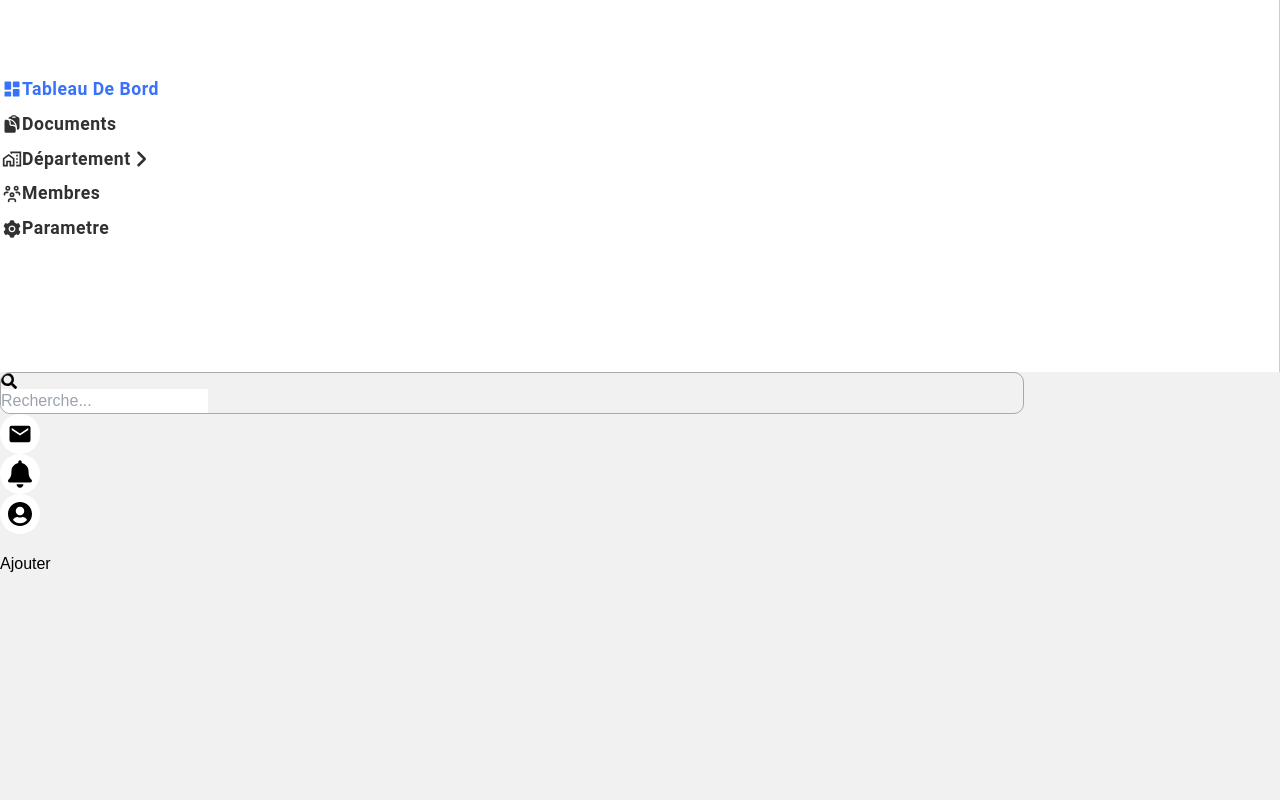
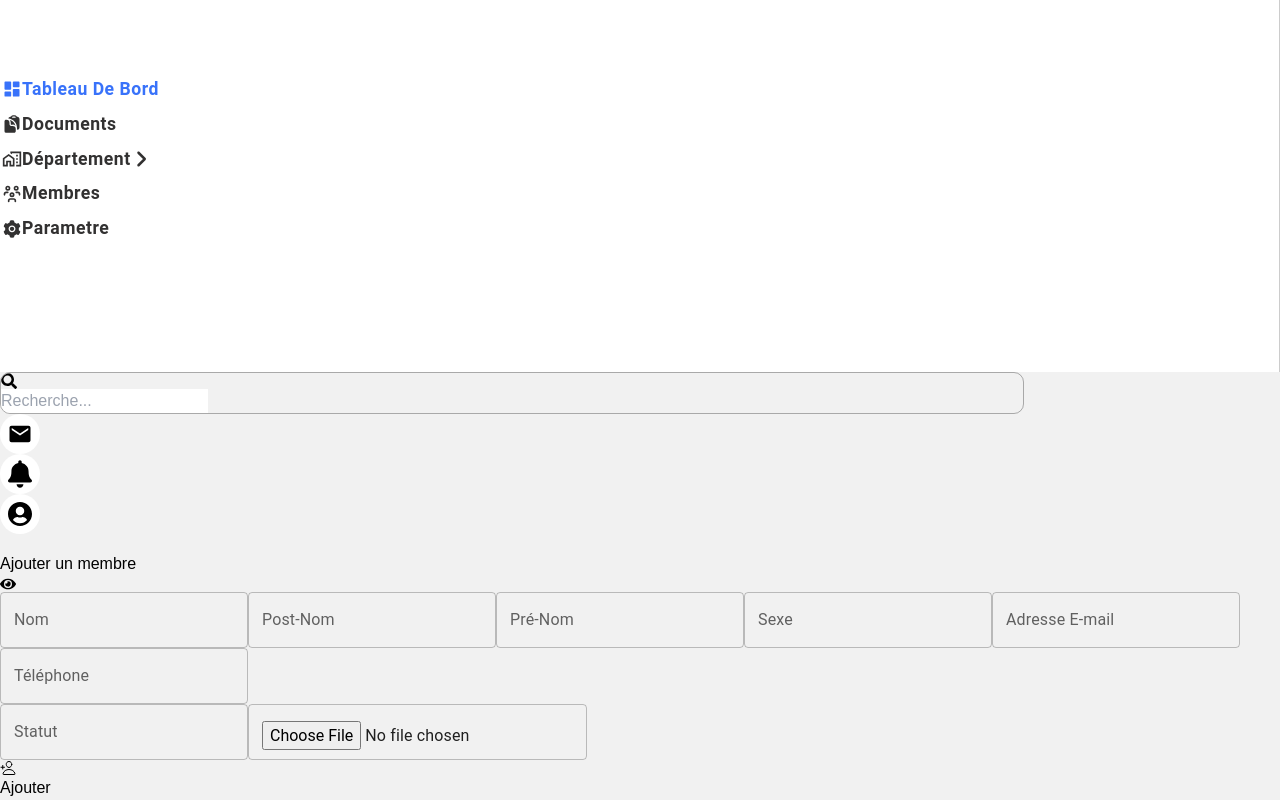
Before and after one commit to rovertnet/evv_ap, a React (Vite) app in the folder documents/: page /memberssadd in a window 1280 px wide. Shown: the part 428-1228 px from the top of the page. Before the commit the page ends 1004 px from the top, so only its background shows below. Built offline with nearby package versions, Linux system fonts and the light colour scheme.

Commit message:
another commit

```diff
--- a/documents/src/components/members/Addmembers.jsx
+++ b/documents/src/components/members/Addmembers.jsx
@@ -1,10 +1,101 @@
+import { TextField } from "@mui/material";
+import { FaEye } from "react-icons/fa";
+import { Link } from "react-router-dom";
+import { IoPersonAddOutline } from "react-icons/io5";
 
 export default function Addmembers() {
   return (
     <>
-      <div className="">
-        Ajouter
+      <div className="bg-white px-5 py-5 my-5 rounded-md">
+        <div className="flex justify-between items-center">
+          <h2 className="font-bold text-xl text-slate-700">
+            Ajouter un membre
+          </h2>
+          <Link to="/depart/past">
+            <FaEye className="text-2xl font-bold text-slate-900" />
+          </Link>
+        </div>
+
+        {/* form */}
+        <form action="" method="POST" className=" pt-20 pb-5">
+          <div className=" border-[1px]">
+            <div className="grid grid-cols-2 gap-5">
+              <TextField
+                id="outlined-basic"
+                label="Nom"
+                variant="outlined"
+                type="text"
+                className=" w-full py-3"
+              />
+
+              <TextField
+                id="outlined-basic"
+                label="Post-Nom"
+                variant="outlined"
+                type="text"
+                className=" w-full py-3"
+              />
+
+              <TextField
+                id="outlined-basic"
+                label="Pré-Nom"
+                variant="outlined"
+                type="text"
+                className=" w-full py-3"
+              />
+
+              <TextField
+                id="outlined-basic"
+                label="Sexe"
+                variant="outlined"
+                type=""
+                className=" w-full py-3"
+              />
+
+              <TextField
+                id="outlined-basic"
+                label="Adresse E-mail"
+                variant="outlined"
+                type="mail"
+                className=" w-full py-3"
+              />
+
+              <TextField
+                id="outlined-basic"
+                label="Téléphone"
+                variant="outlined"
+                type="text"
+                className=" w-full py-3"
+              />
+            </div>
+            <div className="grid grid-cols-1 gap-5 py-5">
+              <TextField
+                id="outlined-basic"
+                label="Statut"
+                variant="outlined"
+                type="text"
+                className=" w-full py-3"
+              />
+
+              <TextField
+                id="outlined-basic"
+                label=""
+                variant="outlined"
+                type="file"
+                className=" w-full py-3"
+              />
+            </div>
+
+            <button
+              type="submit"
+              className="px-10 py-3 font-bold text-xl bg-blue-700 hover:bg-blue-600 text-white rounded-md flex space-x-7 w-full justify-center items-center"
+            >
+              <IoPersonAddOutline />
+              <span>Ajouter</span>
+            </button>
+          </div>
+        </form>
       </div>
     </>
-  )
+  );
 }
```
